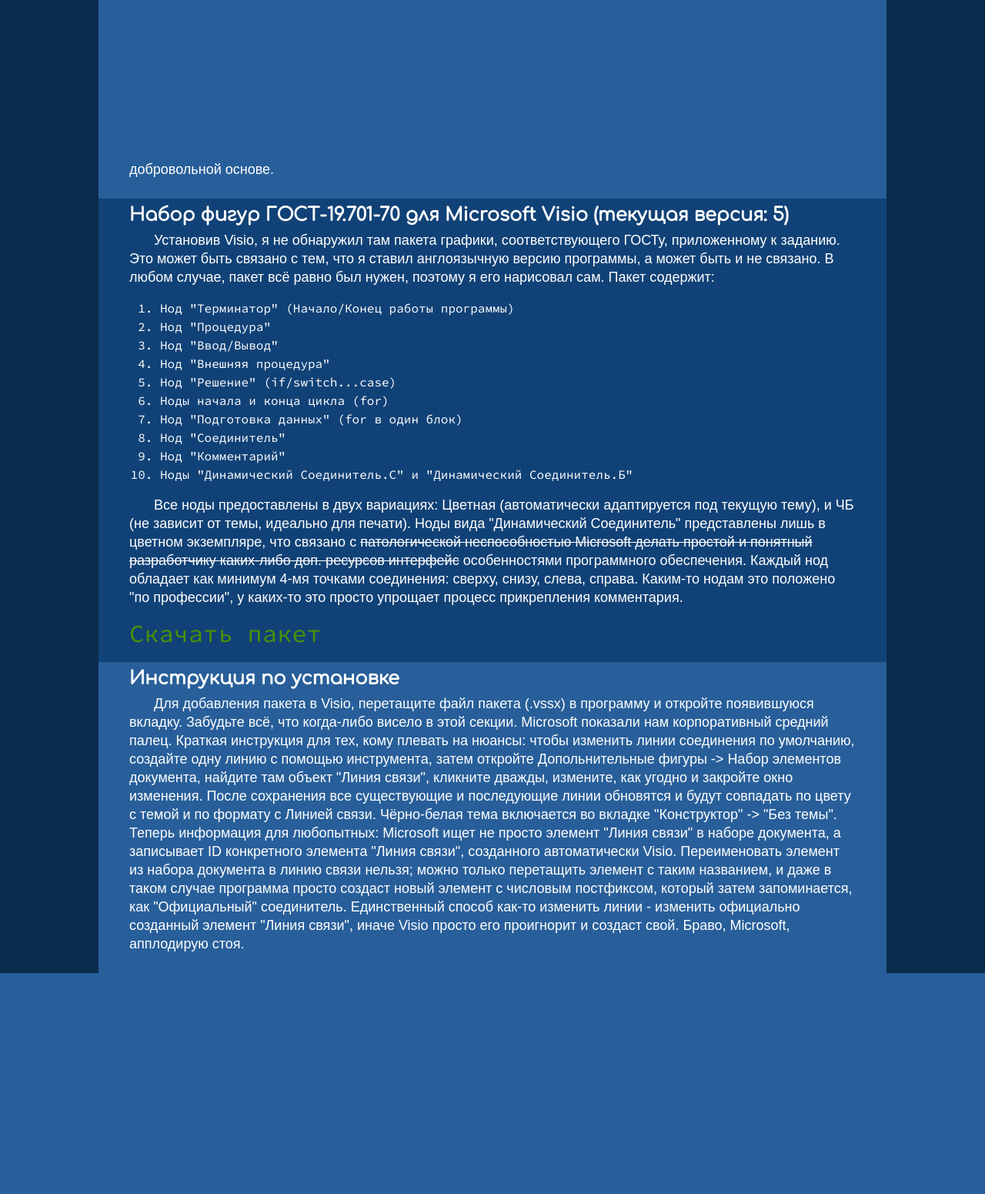
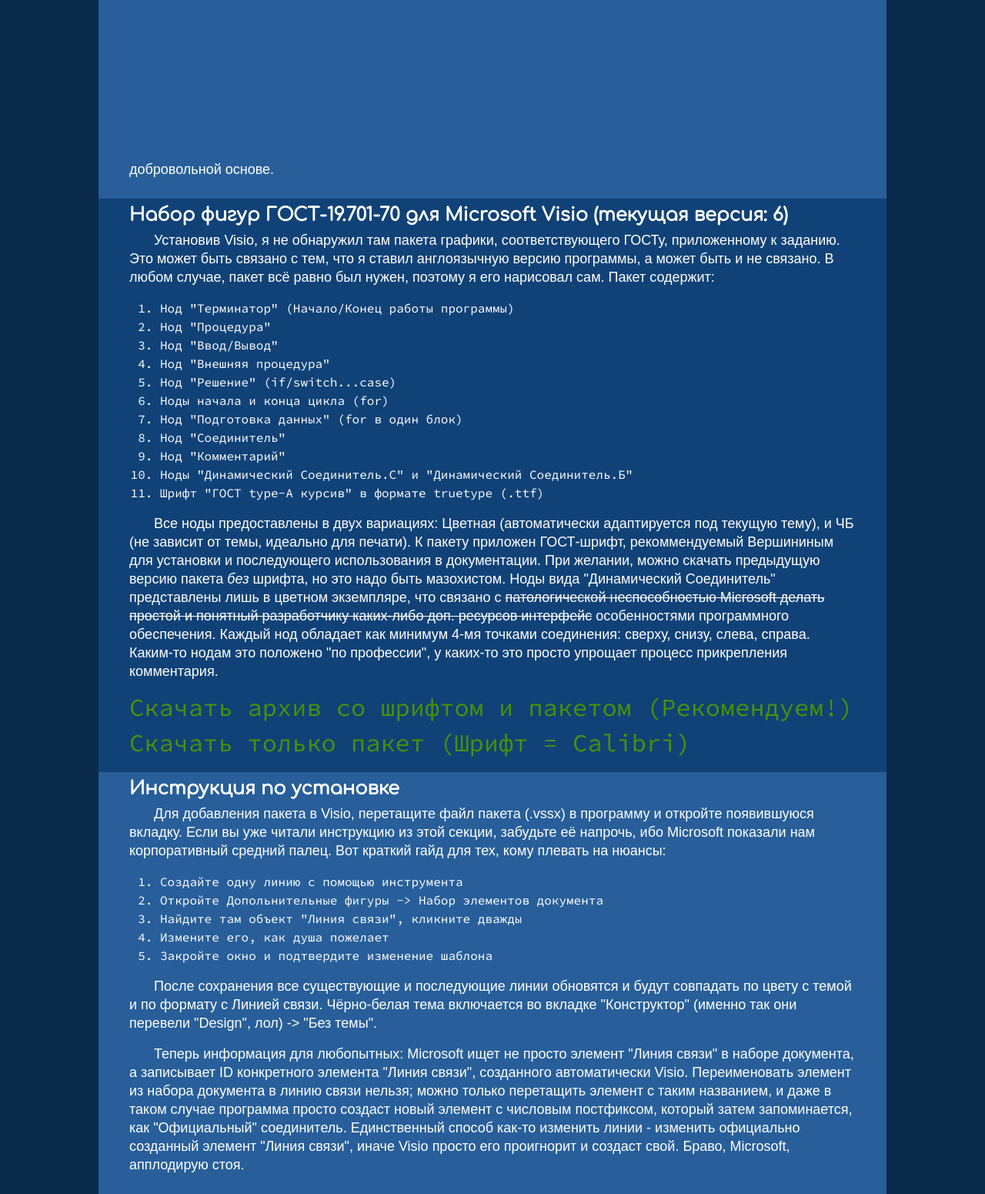
Before and after one commit to Farm-Art/TechSupportWebServer, a Flask app: page / in a window 1280 px wide. Shown: the part 677-2228 px from the top of the page at 77% size. Before the commit the page ends 1941 px from the top, so only its background shows below. Run offline with Flask 2, Linux system fonts and the light colour scheme; some libraries are stand-ins or nearby versions; some web fonts are replaced.

Commit message:
slightly alter text; add font + stencil archive;

```diff
--- a/main.py
+++ b/main.py
@@ -16,6 +16,13 @@
                      as_attachment=True)
 
 
+@app.route('/download/fontandstencil')
+def download_font_and_stencil():
+    return send_file('static/downloadable_content/Visio.zip',
+                     attachment_filename='ГОСТ-пакет v6.zip',
+                     as_attachment=True)
+
+
 @app.route('/thanks')
 def thank():
     kwargs = {'title': 'СТП им. Арташеса - Главная'}
--- a/templates/index.html
+++ b/templates/index.html
@@ -35,7 +35,7 @@
   </p>
 </section>
 <section class="even">
-  <h1><a name="stencil"></a>Набор фигур ГОСТ-19.701-70 для Microsoft Visio (текущая версия: 5)</h1>
+  <h1><a name="stencil"></a>Набор фигур ГОСТ-19.701-70 для Microsoft Visio (текущая версия: 6)</h1>
   <p>
     Установив Visio, я не обнаружил там пакета графики, соответствующего ГОСТу, приложенному к заданию.
     Это может быть связано с тем, что я ставил англоязычную версию программы, а может быть и не связано.
@@ -52,26 +52,39 @@
       <li>Нод "Соединитель"</li>
       <li>Нод "Комментарий"</li>
       <li>Ноды "Динамический Соединитель.С" и "Динамический Соединитель.Б"</li>
+      <li>Шрифт "ГОСТ type-A курсив" в формате truetype (.ttf)</li>
     </ol>
   <p>Все ноды предоставлены в двух вариациях: Цветная (автоматически адаптируется под текущую тему),
-    и ЧБ (не зависит от темы, идеально для печати).
+    и ЧБ (не зависит от темы, идеально для печати). К пакету приложен ГОСТ-шрифт, рекоммендуемый
+    Вершининым для установки и последующего использования в документации. При желании, можно скачать
+    предыдущую версию пакета <i>без</i> шрифта, но это надо быть мазохистом.
     Ноды вида "Динамический Соединитель" представлены лишь в цветном экземпляре,
     что связано с <s>патологической неспособностью Microsoft делать простой и понятный разработчику каких-либо доп. ресурсов интерфейс</s>
     особенностями программного обеспечения. Каждый нод обладает как минимум 4-мя точками соединения: сверху, снизу, слева, справа.
     Каким-то нодам это положено "по профессии", у каких-то это просто упрощает процесс прикрепления комментария.
   </p>
-  <h2><a href="download/stencil" class="link">Скачать пакет</a></h2>
+  <h2><a href="download/fontandstencil" class="link">Скачать архив со шрифтом и пакетом (Рекомендуем!)</a></h2>
+  <h2><a href="download/stencil" class="link">Скачать только пакет (Шрифт = Calibri)</a></h2>
 </section>
 <section class="odd">
   <h1><a name="visiomanual"></a>Инструкция по установке</h1>
   <p>
     Для добавления пакета в Visio, перетащите файл пакета (.vssx) в программу и откройте появившуюся вкладку.
-    Забудьте всё, что когда-либо висело в этой секции. Microsoft показали нам корпоративный средний палец.
-    Краткая инструкция для тех, кому плевать на нюансы: чтобы изменить линии соединения по умолчанию,
-    создайте одну линию с помощью инструмента, затем откройте Допольнительные фигуры -> Набор элементов документа,
-    найдите там объект "Линия связи", кликните дважды, измените, как угодно и закройте окно изменения. После
-    сохранения все существующие и последующие линии обновятся и будут совпадать по цвету с темой и по формату с
-    Линией связи. Чёрно-белая тема включается во вкладке "Конструктор" -> "Без темы". <br>
+    Если вы уже читали инструкцию из этой секции, забудьте её напрочь, ибо Microsoft показали нам корпоративный средний палец.
+    Вот краткий гайд для тех, кому плевать на нюансы:</p>
+    <ol>
+      <li>Создайте одну линию с помощью инструмента</li>
+      <li>Откройте Допольнительные фигуры -> Набор элементов документа</li>
+      <li>Найдите там объект "Линия связи", кликните дважды</li>
+      <li>Измените его, как душа пожелает</li>
+      <li>Закройте окно и подтвердите изменение шаблона</li>
+    </ol>
+  <p>
+    После сохранения все существующие и последующие линии обновятся и будут совпадать по цвету с темой и по формату с
+    Линией связи. Чёрно-белая тема включается во вкладке "Конструктор" (именно так они перевели "Design", лол)
+    -> "Без темы".
+  </p>
+  <p>
     Теперь информация для любопытных: Microsoft ищет не просто элемент "Линия связи" в наборе документа,
     а записывает ID конкретного элемента "Линия связи", созданного автоматически Visio. Переименовать
     элемент из набора документа в линию связи нельзя; можно только перетащить элемент с таким названием,
```
Also changed, not shown: 1 other file.
